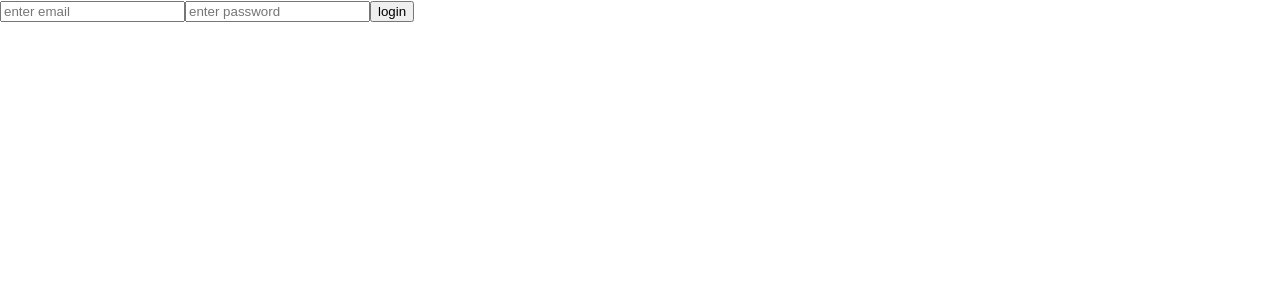
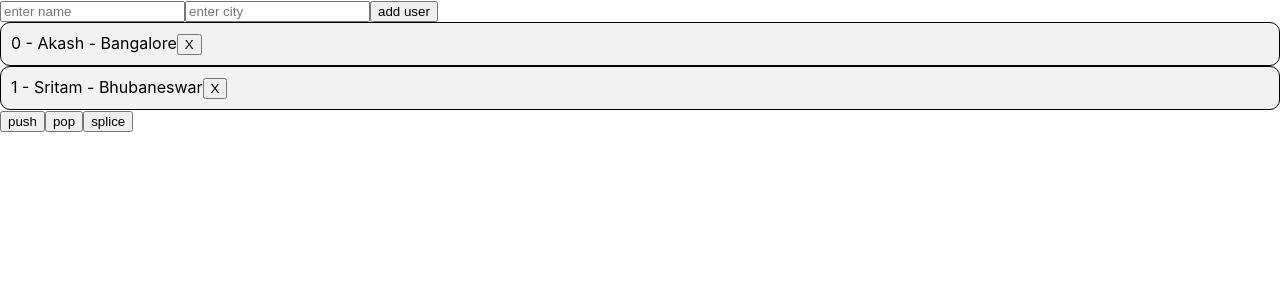
Before and after one commit to gautamakash91/batch15, a React (Create React App) app: page / in a window 1280 px wide. Shown: the top 300 px of the page. Built offline with nearby package versions, Linux system fonts and the light colour scheme.

Commit message:
array functionality

```diff
--- /dev/null
+++ b/src/components/arrays.css
@@ -0,0 +1,6 @@
+.user-container{
+  border: 1px solid black;
+  padding: 10px;
+  border-radius: 10px;
+  background-color: #f2f2f2;
+}
--- /dev/null
+++ b/src/components/arrays.js
@@ -0,0 +1,78 @@
+import React from "react";
+import "./arrays.css";
+
+export default class Arrays extends React.Component {
+  constructor(props) {
+    super(props);
+
+    this.state = {
+      users: [
+        {
+          name: "Akash",
+          city: "Bangalore"
+        },
+        {
+          name: "Sritam",
+          city: "Bhubaneswar"
+        }
+      ],
+      a: "Nextstacks"
+    }
+  }
+
+  showUserLayout = (single_user, index) => {
+    return (
+      <div className="user-container">
+        {index} - {single_user.name} - {single_user.city}
+        <button onClick={()=>{ this.handleDelete(index)}}>X</button>
+      </div>
+    )
+  }
+
+  handleDelete = (index) => {
+    console.log(index);
+  }
+
+  handlePush = () => {
+    var u = this.state.users;
+    u.push({
+      name: "Subrajit",
+      city: "Bhubaneswar"
+    });
+    this.setState({
+      users: u
+    })
+  }
+
+  handlePop = () => {
+    var u = this.state.users;
+    u.pop();
+    this.setState({
+      users: u
+    })
+  }
+
+  handleSplice = () => {
+    var u = this.state.users;
+    u.splice(2, 1);
+    this.setState({
+      users: u
+    })
+  }
+
+  render() {
+    return (
+      <div>
+        <input placeholder="enter name" />
+        <input placeholder="enter city" />
+        <button>add user</button>
+        <br />
+        {this.state.users.map(this.showUserLayout)}
+
+        <button onClick={this.handlePush}>push</button>
+        <button onClick={this.handlePop}>pop</button>
+        <button onClick={this.handleSplice}>splice</button>
+      </div>
+    )
+  }
+}
--- a/src/index.js
+++ b/src/index.js
@@ -3,12 +3,13 @@ import ReactDOM from 'react-dom/client';
 import './index.css';
 import reportWebVitals from './reportWebVitals';
 // import Styling from "./components/styling";
-import Alerts from "./components/alert";
+// import Alerts from "./components/alert";
+import Arrays from "./components/arrays";
 
 const root = ReactDOM.createRoot(document.getElementById('root'));
 root.render(
   <React.StrictMode>
-    <Alerts />
+    <Arrays />
   </React.StrictMode>
 );
 
```
Also changed, not shown: src/components/child.js (added, +15 -0 lines).
